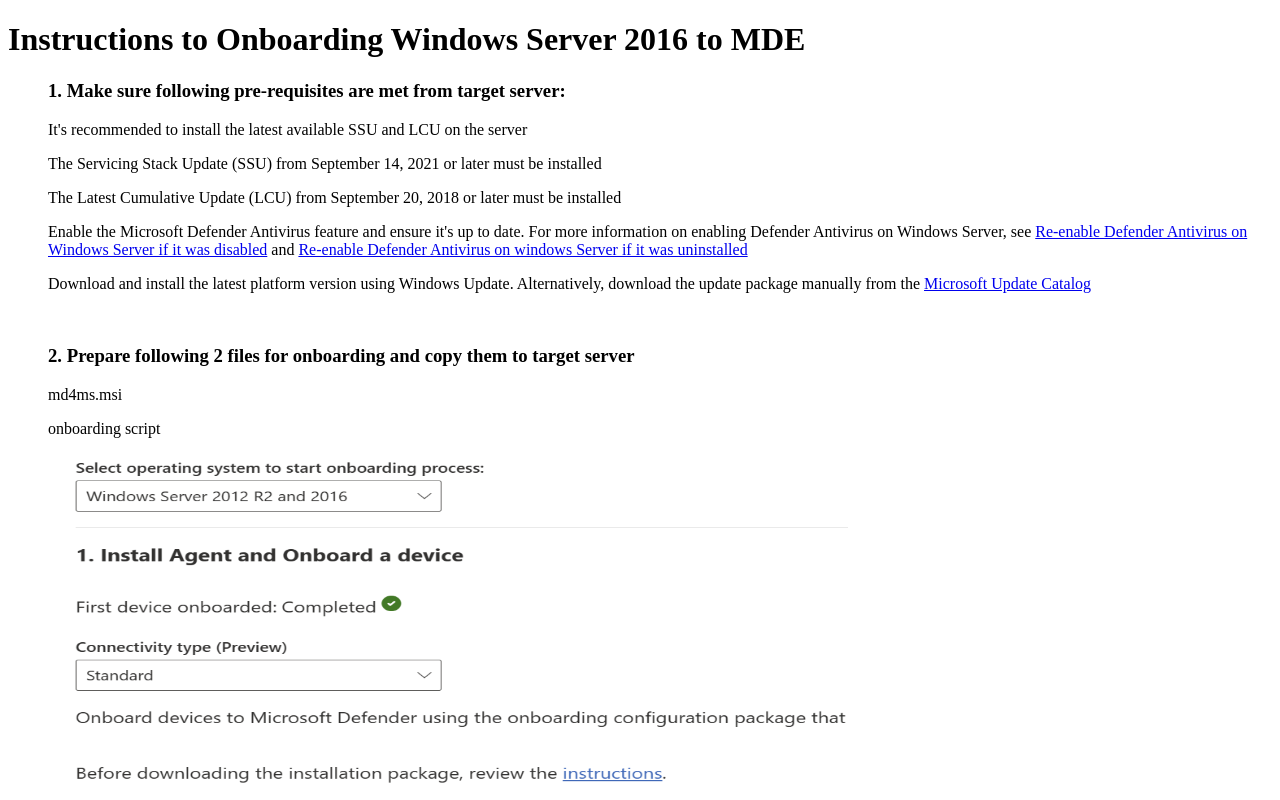
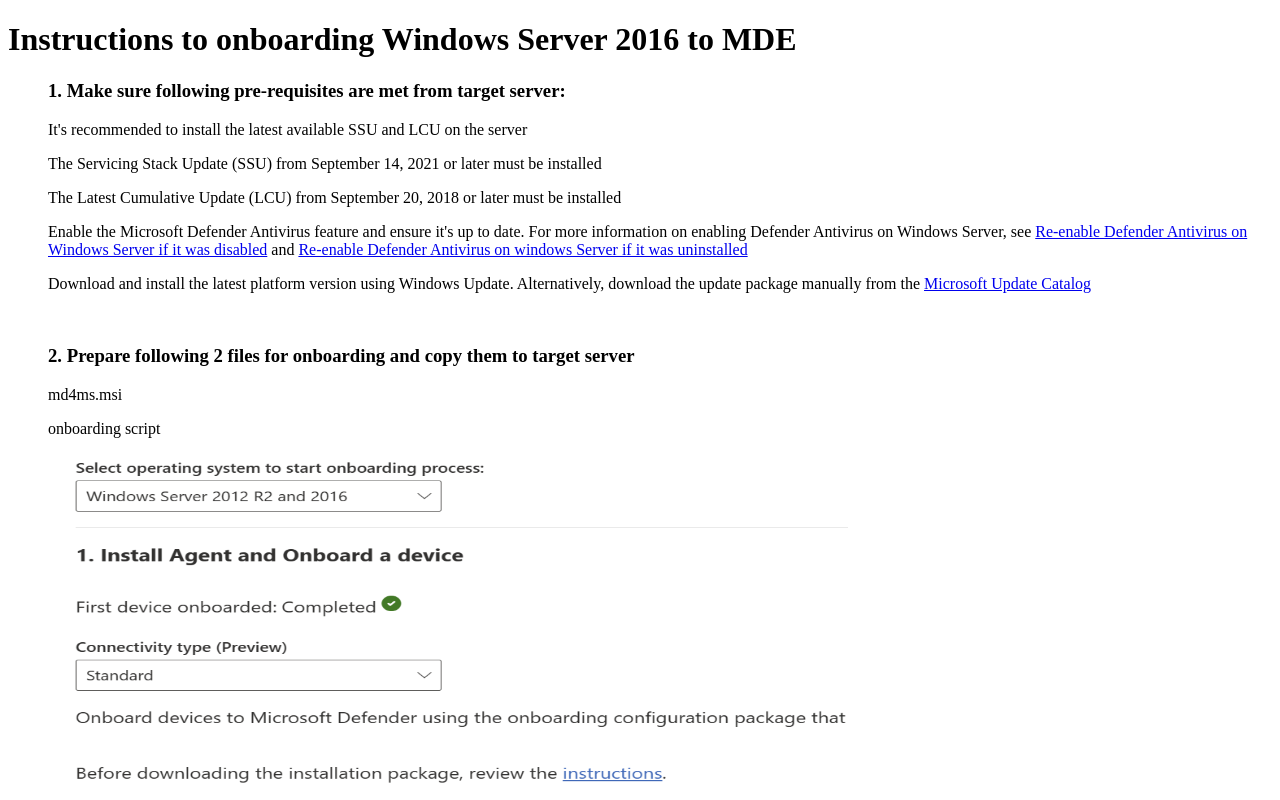
Before and after one commit to moisesdfelix/Onboarding_Windows_Server_2016_to_MDE, a plain HTML site: page index.html in a window 1280 px wide. Shown: the top 800 px of the page. Drawn offline with Linux system fonts and the light colour scheme.

Commit message:
Ajust title

```diff
--- a/index.html
+++ b/index.html
@@ -6,7 +6,7 @@
     <title>Onboarding MDE</title>
 </head>
 <body>
-    <h1> Instructions to Onboarding Windows Server 2016 to MDE</h1>
+    <h1> Instructions to onboarding Windows Server 2016 to MDE</h1>
 
     <h3> <ol> 1. Make sure following pre-requisites are met from target server: </ol></h3>
 
```
